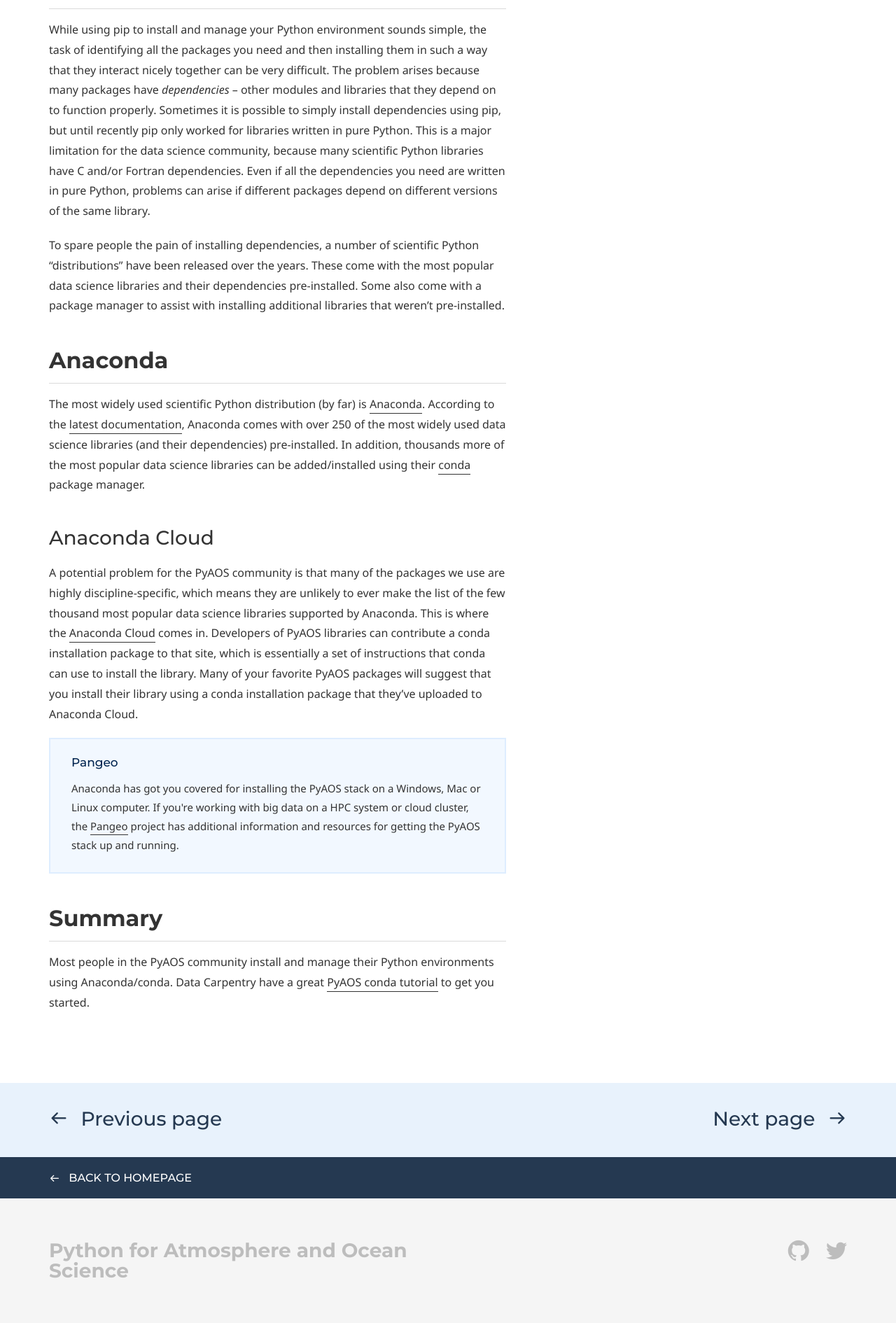
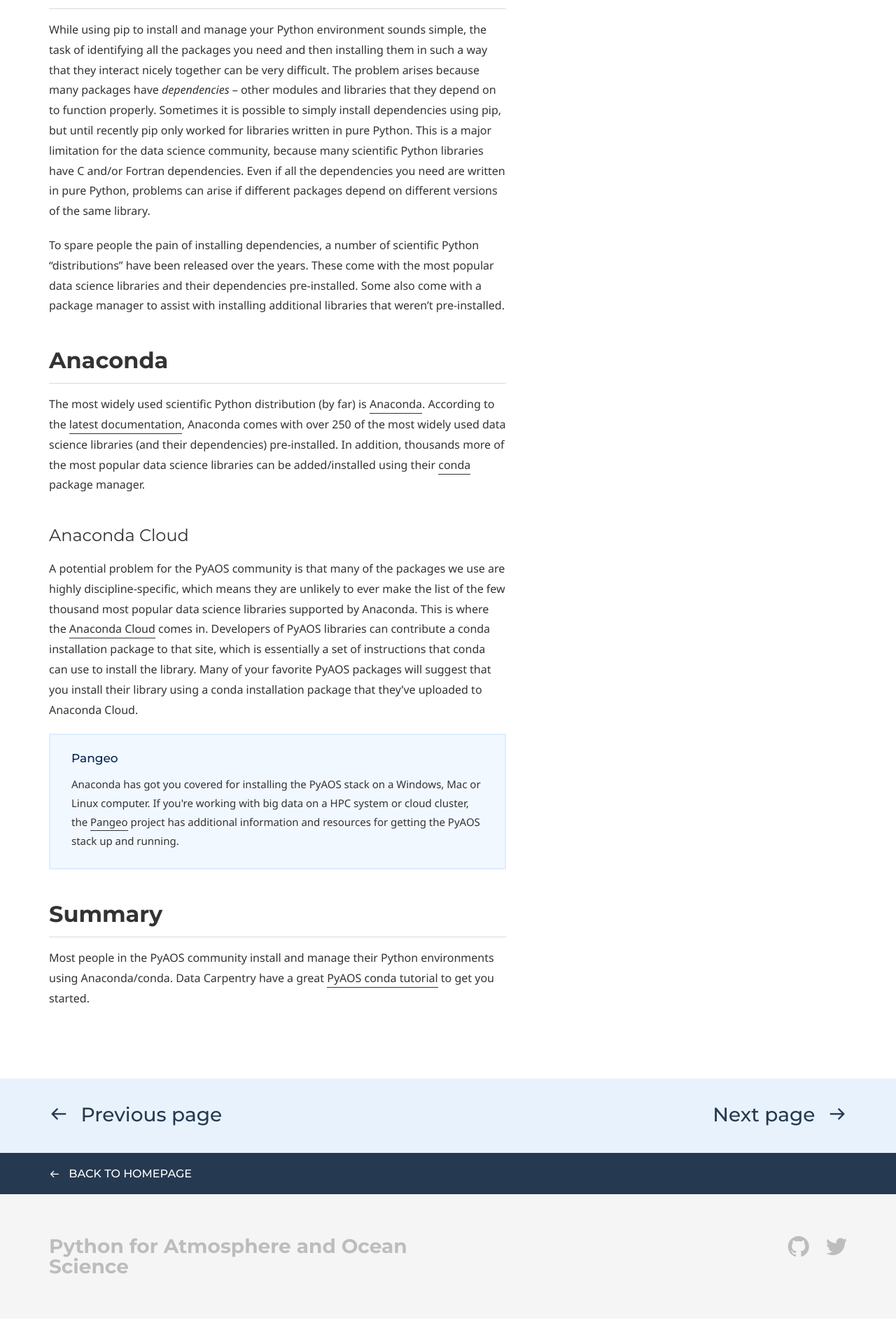
Before and after one commit to PyAOS/pyaos.github.io, a Jekyll site: the page built from install.md, in a window 1280 px wide. Shown: the part 1224-3114 px from the top of the page at 70% size. Built offline with Jekyll 4.4.1, drawn with Linux system fonts in a browser that asks for light colours; some web fonts are replaced.

Commit message:
Tweak to header levels

```diff
--- a/install.md
+++ b/install.md
@@ -70,7 +70,7 @@
 In addition, thousands more of the most popular data science libraries can be added/installed
 using their [conda](https://docs.conda.io/en/latest/) package manager.
 
-### Anaconda Cloud
+#### Anaconda Cloud
 
 A potential problem for the PyAOS community is that many of the packages we use are
 highly discipline-specific,
```
